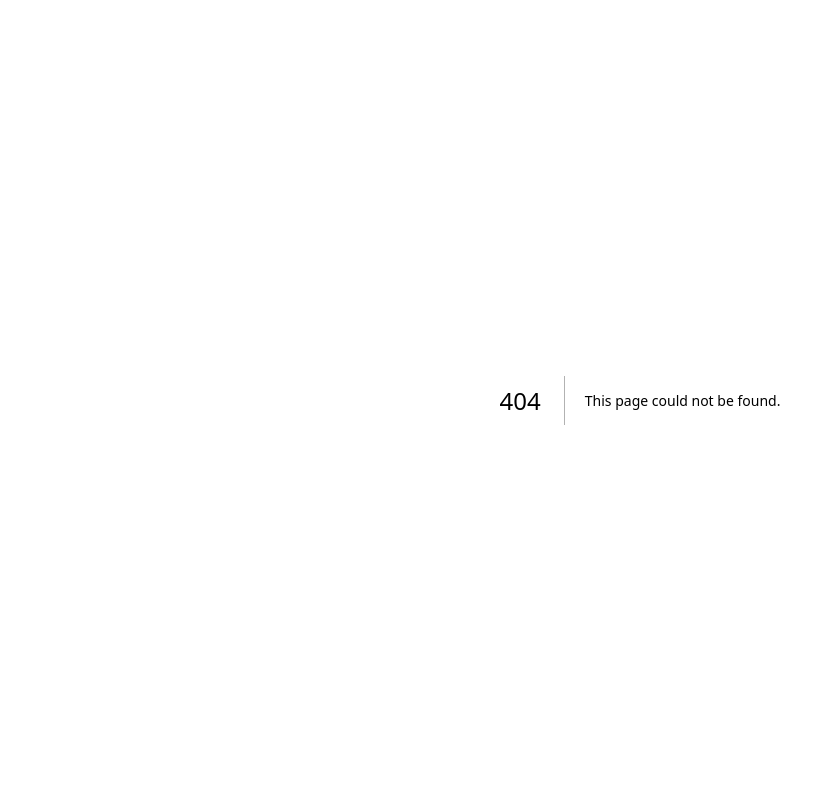
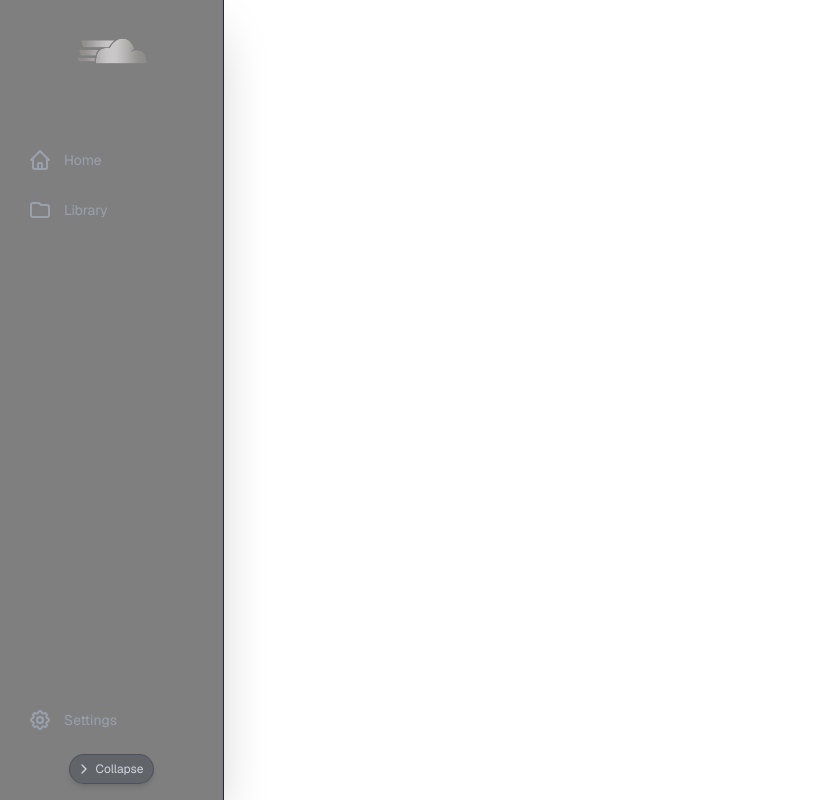
Before and after one commit to andr1ww/Erbium.Launcher, a Next.js app: page /library in a window 1280 px wide. Before the commit this address had no page. Shown: the whole page, without its empty margins (0-813 px from the left). Built offline with nearby package versions, Linux system fonts and the light colour scheme.

Commit message:
base pages for the rest

```diff
--- /dev/null
+++ b/src/app/library/page.tsx
@@ -0,0 +1,24 @@
+"use client";
+
+import Particles from "@/components/core/particles";
+import Sidebar from "@/components/core/sidebar";
+import { motion } from "framer-motion";
+
+export default function Library() {
+  return (
+    <div className="font-sans flex min-h-screen">
+      <Particles className="absolute inset-0 -z-10" />
+      <Sidebar page={{ page: "library" }} />
+      <motion.main
+        initial={{ opacity: 0, scale: 0.98 }}
+        animate={{ opacity: 1, scale: 1 }}
+        transition={{ duration: 0.25, ease: "easeOut" }}
+        className="flex-1 flex flex-col mt-3"
+      >
+        <div className="flex justify-between items-start p-6 mt-2">
+          <h1 className="text-3xl font-bold text-white mt-3">Library</h1>
+        </div>
+      </motion.main>
+    </div>
+  );
+}
--- /dev/null
+++ b/src/app/settings/page.tsx
@@ -0,0 +1,24 @@
+"use client";
+
+import Particles from "@/components/core/particles";
+import Sidebar from "@/components/core/sidebar";
+import { motion } from "framer-motion";
+
+export default function Settings() {
+  return (
+    <div className="font-sans flex min-h-screen">
+      <Particles className="absolute inset-0 -z-10" />
+      <Sidebar page={{ page: "settings" }} />
+      <motion.main
+        initial={{ opacity: 0, scale: 0.98 }}
+        animate={{ opacity: 1, scale: 1 }}
+        transition={{ duration: 0.25, ease: "easeOut" }}
+        className="flex-1 flex flex-col mt-3"
+      >
+        <div className="flex justify-between items-start p-6 mt-2">
+          <h1 className="text-3xl font-bold text-white mt-3">Settings</h1>
+        </div>
+      </motion.main>
+    </div>
+  );
+}
--- a/src/components/core/sidebar.tsx
+++ b/src/components/core/sidebar.tsx
@@ -138,7 +138,7 @@ export default function Sidebar({ page }: { page: { page: string } }) {
           <div className="flex justify-center">
             <button
               onClick={() => setIsCollapsed(!isCollapsed)}
-              className="bg-gray-800 p-1.5 rounded-full shadow-md hover:bg-gray-700 transition-all flex items-center space-x-1 border border-gray-700"
+              className="bg-gray-800/30 p-1.5 rounded-full shadow-md hover:bg-gray-700 transition-all flex items-center space-x-1 border border-gray-700/50"
             >
               <svg
                 xmlns="http://www.w3.org/2000/svg"
```
